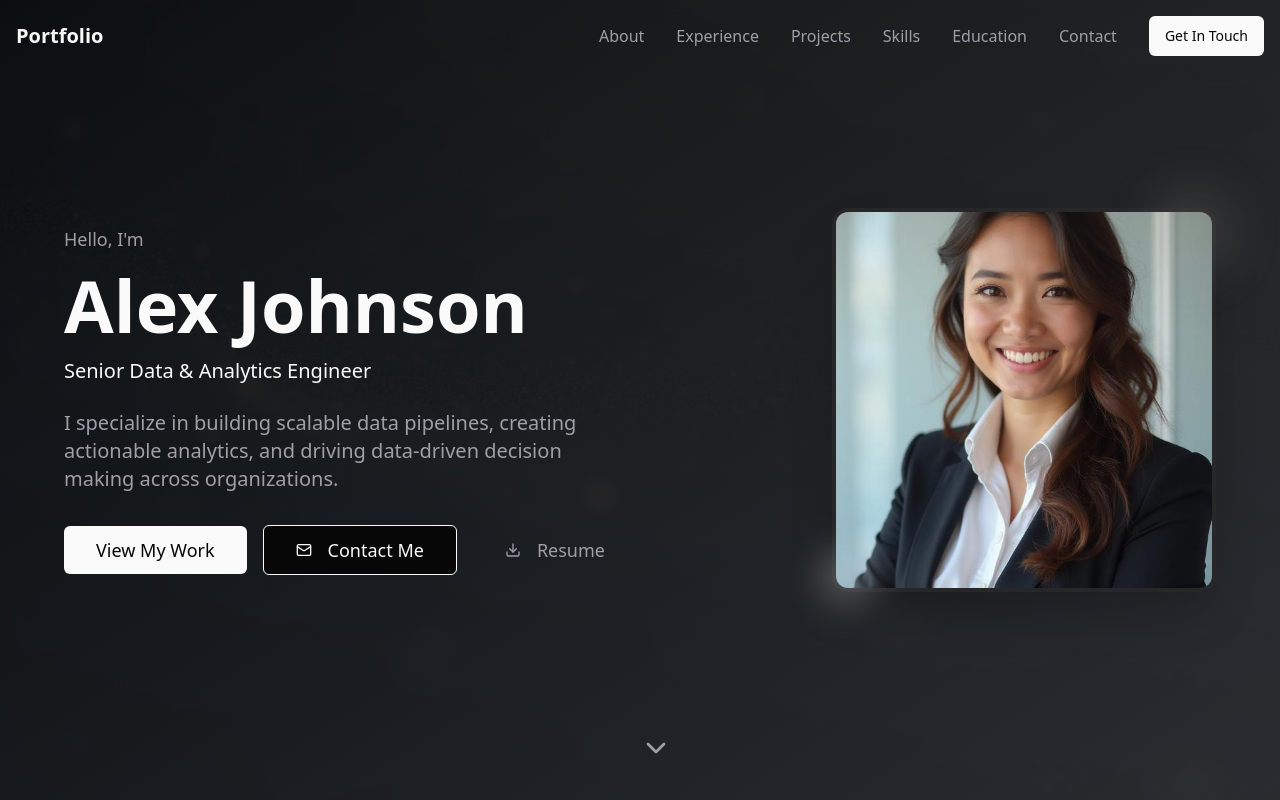
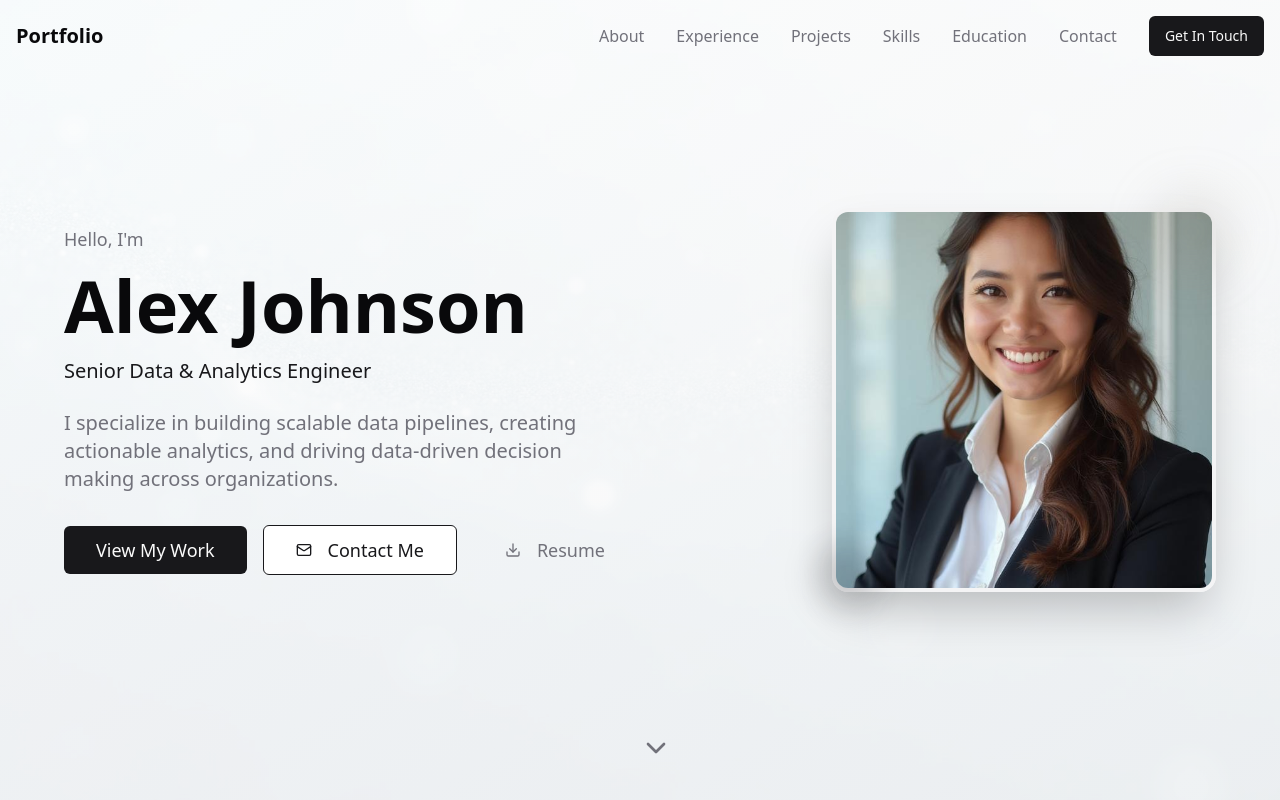
Before and after one commit to Adh101/portfolio-atish-dhamala, a React (Vite) app: page / in a window 1280 px wide. Shown: the top 800 px of the page. Built offline with nearby package versions, Linux system fonts and the light colour scheme.

Commit message:
Revert to light mode
Reverted the theme to light mode.

```diff
--- a/src/index.css
+++ b/src/index.css
@@ -8,38 +8,38 @@ All colors MUST be HSL.
 
 @layer base {
   :root {
-    --background: 240 10% 3%;
-    --foreground: 0 0% 98%;
+    --background: 0 0% 100%;
+    --foreground: 240 10% 4%;
 
-    --card: 240 10% 8%;
-    --card-foreground: 0 0% 98%;
+    --card: 0 0% 100%;
+    --card-foreground: 240 10% 4%;
 
-    --popover: 240 10% 8%;
-    --popover-foreground: 0 0% 98%;
+    --popover: 0 0% 100%;
+    --popover-foreground: 240 10% 4%;
 
-    --primary: 0 0% 98%;
-    --primary-foreground: 240 10% 3%;
+    --primary: 240 6% 10%;
+    --primary-foreground: 0 0% 98%;
 
-    --secondary: 240 4% 16%;
-    --secondary-foreground: 0 0% 98%;
+    --secondary: 240 4% 96%;
+    --secondary-foreground: 240 6% 10%;
 
-    --muted: 240 4% 16%;
-    --muted-foreground: 240 5% 64%;
+    --muted: 240 4% 96%;
+    --muted-foreground: 240 4% 46%;
 
-    --accent: 240 4% 16%;
-    --accent-foreground: 0 0% 98%;
+    --accent: 240 4% 96%;
+    --accent-foreground: 240 6% 10%;
 
     --destructive: 0 84% 60%;
     --destructive-foreground: 0 0% 98%;
 
-    --border: 240 6% 20%;
-    --input: 240 6% 20%;
-    --ring: 0 0% 98%;
+    --border: 240 6% 92%;
+    --input: 240 6% 92%;
+    --ring: 240 6% 10%;
 
     /* Portfolio specific colors */
-    --neutral-dark: 240 10% 3%;
-    --neutral-medium: 240 5% 64%;
-    --neutral-light: 240 4% 16%;
+    --neutral-dark: 240 6% 10%;
+    --neutral-medium: 240 4% 46%;
+    --neutral-light: 240 4% 96%;
     --neutral-accent: 30 8% 60%;
     --success: 142 76% 36%;
     --success-foreground: 0 0% 98%;
```
